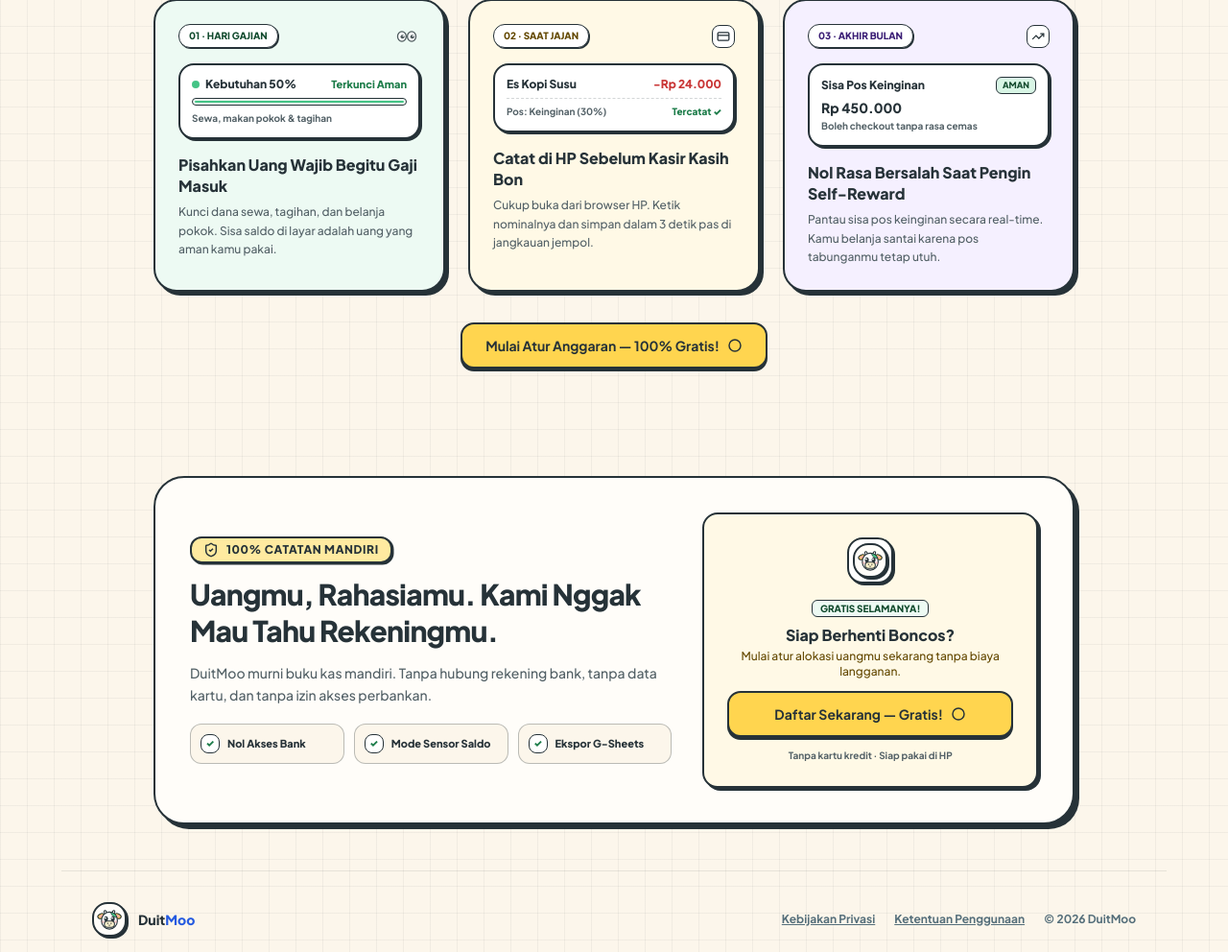
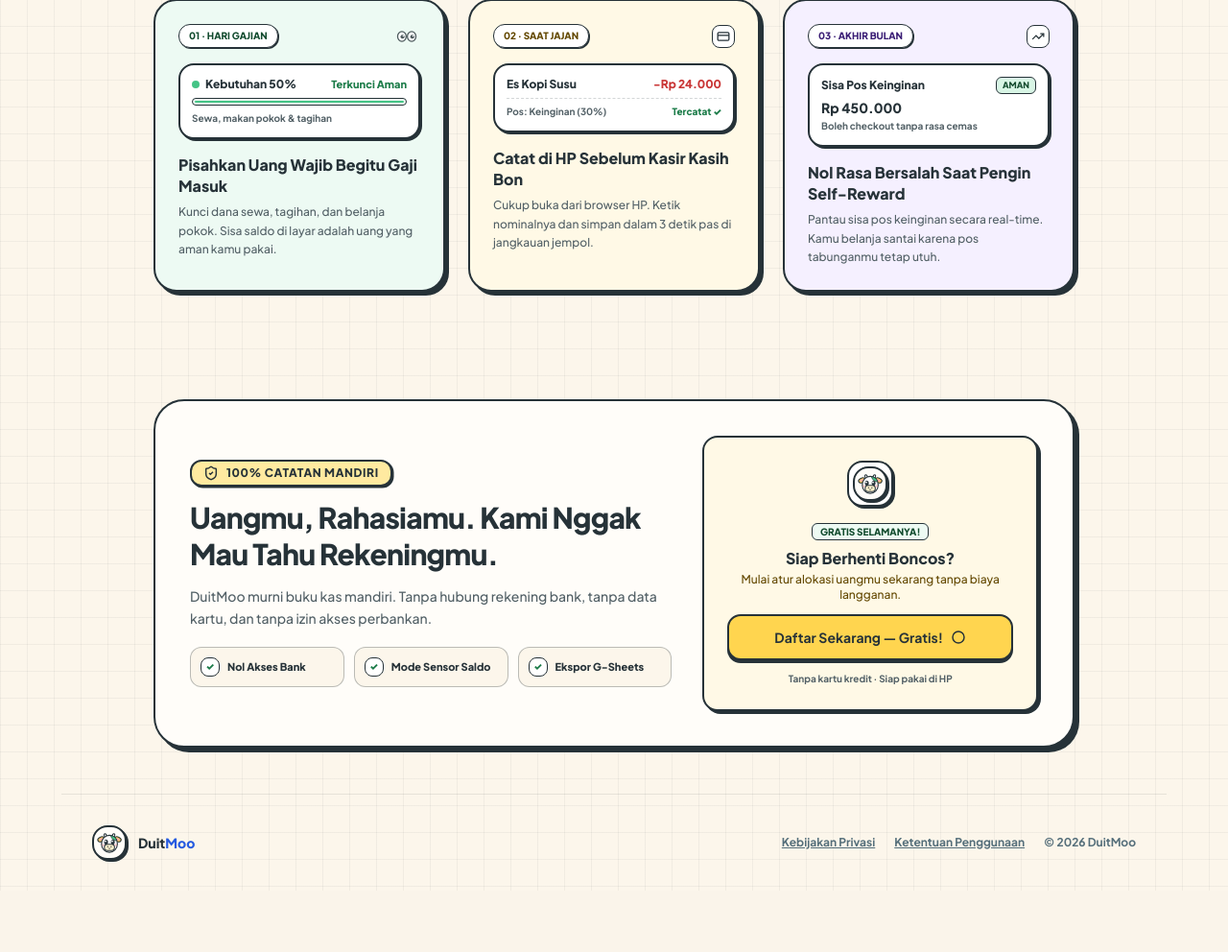
Before and after one commit to jossealexsandre-eng/DuitMoo, a Laravel app: page / in a window 1280 px wide. Shown: the part 1457-2449 px from the top of the page at 96% size. After the commit the page ends 2381 px from the top, so only its background shows below. Run offline with Laravel 12, Linux system fonts and the light colour scheme; style sheets or scripts are compiled from the project's sources; some libraries are stand-ins or nearby versions.

Commit message:
design(welcome): remove redundant floating mid-section CTA button

```diff
--- a/resources/views/welcome.blade.php
+++ b/resources/views/welcome.blade.php
@@ -389,15 +389,6 @@
                         </div>
                     </div>
                 </div>
-
-                <!-- Mid-Section CTA Banner -->
-                <div class="mt-8 text-center">
-                    <a href="{{ route('register') }}"
-                       class="brick-btn brick-btn-yellow px-6 py-3 text-xs sm:text-sm font-black inline-flex items-center gap-2 shadow-[2px_2px_0_#263238] hover:scale-105 transition-transform">
-                        <span>Mulai Atur Anggaran — 100% Gratis!</span>
-                        <x-icon name="arrow-right" class="w-4 h-4" />
-                    </a>
-                </div>
             </section>
 
             <!-- 4. Section: Privacy & Guarantee (Clean Vector-Based Trust Seal) -->
```
